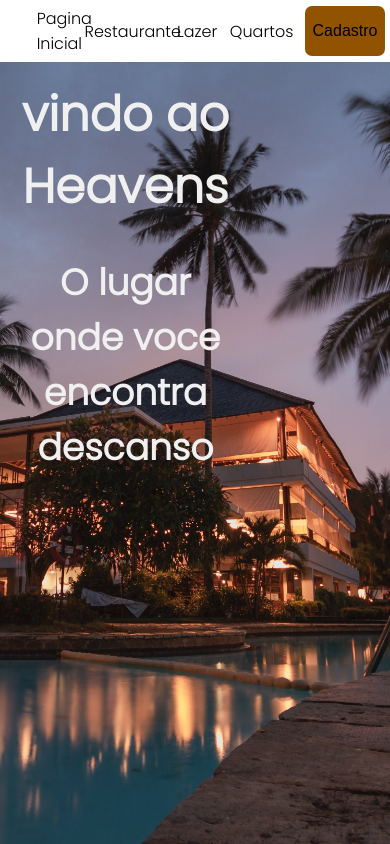
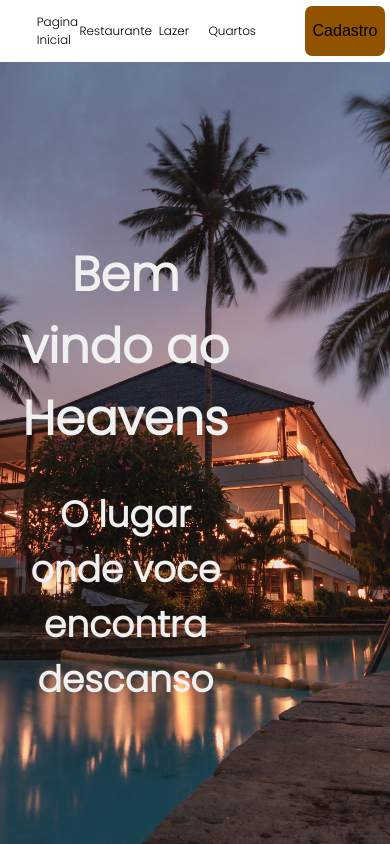
Before and after one commit to gustavo1046/HeavensHotel, an Angular app in the folder HeavensHotel/: page / in a window 390 px wide. Built offline with nearby package versions, Linux system fonts and the light colour scheme.

Commit message:
Ajustando responsividade da tela inicial

```diff
--- a/HeavensHotel/src/app/Components/UsualComponents/nav/nav.component.scss
+++ b/HeavensHotel/src/app/Components/UsualComponents/nav/nav.component.scss
@@ -11,13 +11,13 @@ nav{
     color: var(--black);
 
     .buttons{
-        width: 60%;
+        width: 70%;
         ul{
             display: flex;
-            gap: 20px;
+            gap: 10%;
             a{
-                width: 25%;
-                height:50px;
+                width: 15%;
+                height: 50px;
                 justify-content: center;
                 align-items: center;
                 display: flex;
@@ -42,5 +42,16 @@ nav{
             font-size: 17px;
         }
     }
+}
 
+@media(max-width: 750px){
+
+    .buttons{
+        width: 90%;
+        ul{
+            a{
+                font-size: 12px;
+            }
+        }
+    }
 }
--- a/HeavensHotel/src/app/Components/UsualComponents/painel/painel.component.scss
+++ b/HeavensHotel/src/app/Components/UsualComponents/painel/painel.component.scss
@@ -1,6 +1,6 @@
 main{
     background-image: url("../../../../assets/Img/HomePage.jpg");
-    width: 100%;
+    width: 100vw;
     height: 100vh;
     background-size: cover;
     background-position: center;
@@ -28,10 +28,9 @@ main{
     animation-duration: 3s;
     animation-name: slidein;
 
-
       @keyframes slidein {
         from {
-          margin-left: 40%;
+          margin-left: 90%;
           width: 100%;
         }
 
@@ -41,3 +40,11 @@ main{
         }
       }
 }
+
+@media(max-width: 750px){
+    main{
+        .dialog{
+            grid-row: 2;
+        }
+    }
+}
```
